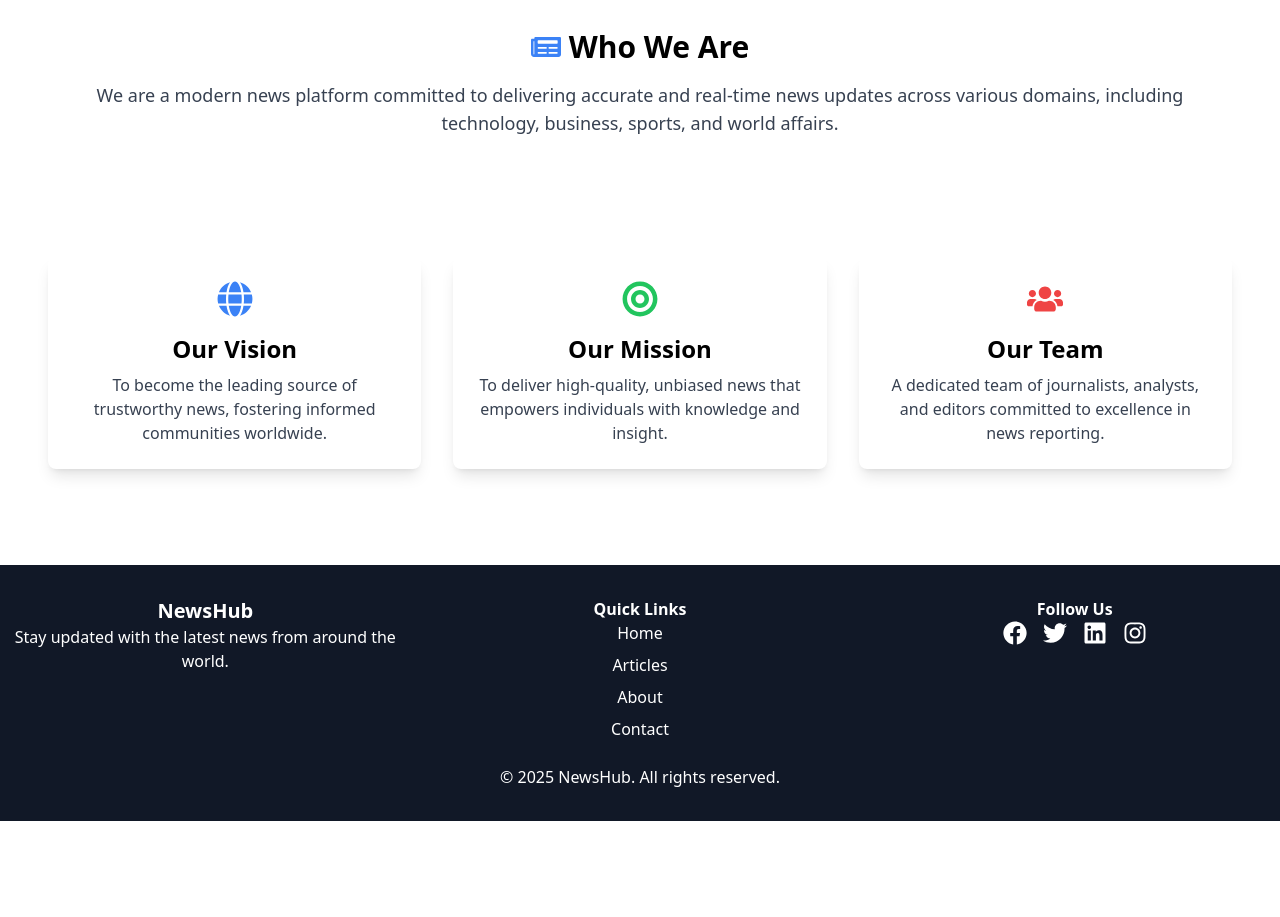
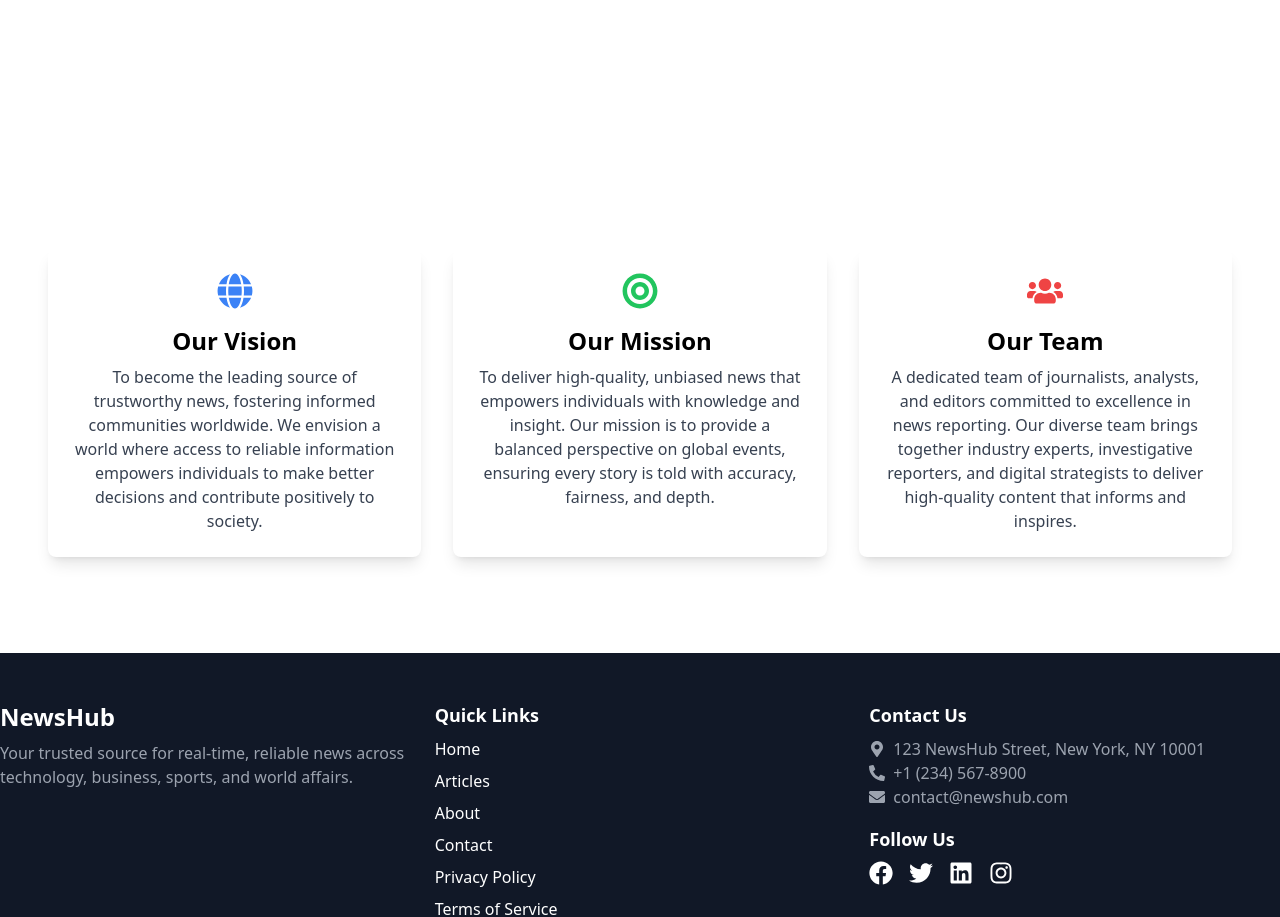
Before and after one commit to fabriceCODER/ukuri, a Next.js app in the folder frontend/: page /about in a window 1280 px wide. Shown: the part 419-1336 px from the top of the page. Before the commit the page ends 1240 px from the top, so only its background shows below. Built offline with nearby package versions, Linux system fonts and the light colour scheme.

Commit message:
fix: The empty src attribute error

```diff
--- a/frontend/app/about/page.tsx
+++ b/frontend/app/about/page.tsx
@@ -1,19 +1,18 @@
 import Layout from "@/components/layout/Layout";
-import Heading from "@/components/layout/Heading";
 import { FaGlobe, FaUsers, FaBullseye, FaNewspaper } from "react-icons/fa";
 
 export default function AboutPage() {
     return (
         <Layout>
-            <Heading title="About Us" subtitle="Learn more about our mission and vision." />
-
-            <section className="container mx-auto px-6 py-12 text-center">
+            <section className="container mx-auto my-32 px-6 py-12 text-center">
                 <h2 className="text-3xl font-bold mb-4 flex justify-center items-center gap-2">
                     <FaNewspaper className="text-blue-500" /> Who We Are
                 </h2>
                 <p className="text-lg text-gray-700 mb-6">
-                    We are a modern news platform committed to delivering accurate and real-time news updates
-                    across various domains, including technology, business, sports, and world affairs.
+                    We are a cutting-edge news platform dedicated to delivering accurate, real-time updates across a diverse range of industries, including technology, business, sports, and global affairs. With a commitment to journalistic integrity and innovation, we strive to keep our audience informed with reliable, insightful, and timely news that empowers decision-making in an ever-evolving world.
+                </p>
+                <p className="text-lg text-gray-700 mb-6">
+                    Our platform leverages advanced technology and data analytics to ensure our reporting is not only accurate but also relevant and engaging. We believe in the power of storytelling to shed light on critical issues, inspire action, and connect communities across the globe. By maintaining transparency and credibility, we uphold the highest standards of journalism in a rapidly changing media landscape.
                 </p>
             </section>
 
@@ -22,21 +21,21 @@ export default function AboutPage() {
                     <FaGlobe className="text-4xl text-blue-500 mx-auto mb-4" />
                     <h3 className="text-2xl font-semibold mb-2">Our Vision</h3>
                     <p className="text-gray-700">
-                        To become the leading source of trustworthy news, fostering informed communities worldwide.
+                        To become the leading source of trustworthy news, fostering informed communities worldwide. We envision a world where access to reliable information empowers individuals to make better decisions and contribute positively to society.
                     </p>
                 </div>
                 <div className="p-6 shadow-lg rounded-lg bg-white">
                     <FaBullseye className="text-4xl text-green-500 mx-auto mb-4" />
                     <h3 className="text-2xl font-semibold mb-2">Our Mission</h3>
                     <p className="text-gray-700">
-                        To deliver high-quality, unbiased news that empowers individuals with knowledge and insight.
+                        To deliver high-quality, unbiased news that empowers individuals with knowledge and insight. Our mission is to provide a balanced perspective on global events, ensuring every story is told with accuracy, fairness, and depth.
                     </p>
                 </div>
                 <div className="p-6 shadow-lg rounded-lg bg-white">
                     <FaUsers className="text-4xl text-red-500 mx-auto mb-4" />
                     <h3 className="text-2xl font-semibold mb-2">Our Team</h3>
                     <p className="text-gray-700">
-                        A dedicated team of journalists, analysts, and editors committed to excellence in news reporting.
+                        A dedicated team of journalists, analysts, and editors committed to excellence in news reporting. Our diverse team brings together industry experts, investigative reporters, and digital strategists to deliver high-quality content that informs and inspires.
                     </p>
                 </div>
             </section>
--- a/frontend/app/contact/page.tsx
+++ b/frontend/app/contact/page.tsx
@@ -1,13 +1,10 @@
 import Layout from "@/components/layout/Layout";
-import Heading from "@/components/layout/Heading";
 import { FaEnvelope, FaPhone, FaMapMarkerAlt } from "react-icons/fa";
 
 export default function ContactPage() {
     return (
         <Layout>
-            <Heading title="Contact Us" subtitle="Get in touch with us for inquiries or feedback." />
-
-            <section className="container mx-auto px-6 py-12 text-center">
+            <section className="container my-32 mx-auto px-6 py-12 text-center">
                 <h2 className="text-3xl font-bold mb-6">Send Us a Message</h2>
 
                 <form className="max-w-lg mx-auto bg-white p-6 rounded-lg shadow-md">
--- a/frontend/app/submit/page.tsx
+++ b/frontend/app/submit/page.tsx
@@ -0,0 +1,55 @@
+import Layout from "@/components/layout/Layout";
+import { FaFileAlt, FaTags, FaPen, FaImage, FaPaperPlane } from "react-icons/fa";
+
+export default function SubmitPage() {
+    return (
+        <Layout>
+            <section className="container mx-auto px-6 my-32 py-12 text-center">
+                <h2 className="text-3xl font-bold mb-6 flex justify-center items-center gap-2">
+                    <FaFileAlt className="text-blue-500" /> Submit Your Article
+                </h2>
+
+                <form className="max-w-lg mx-auto bg-white p-6 rounded-lg shadow-md text-left">
+                    <div className="mb-4">
+                        <label className="block text-gray-700 font-bold mb-2 flex items-center gap-2">
+                            <FaFileAlt className="text-blue-500" /> Title
+                        </label>
+                        <input type="text" className="w-full p-2 border rounded" placeholder="Enter article title" />
+                    </div>
+
+                    <div className="mb-4">
+                        <label className="block text-gray-700 font-bold mb-2 flex items-center gap-2">
+                            <FaTags className="text-green-500" /> Category
+                        </label>
+                        <select className="w-full p-2 border rounded">
+                            <option>World</option>
+                            <option>Technology</option>
+                            <option>Business</option>
+                            <option>Sports</option>
+                            <option>Politics</option>
+                            <option>Crypto</option>
+                        </select>
+                    </div>
+
+                    <div className="mb-4">
+                        <label className="block text-gray-700 font-bold mb-2 flex items-center gap-2">
+                            <FaPen className="text-red-500" /> Content
+                        </label>
+                        <textarea className="w-full p-2 border rounded" rows={5} placeholder="Write your article here..."></textarea>
+                    </div>
+
+                    <div className="mb-4">
+                        <label className="block text-gray-700 font-bold mb-2 flex items-center gap-2">
+                            <FaImage className="text-purple-500" /> Upload Image
+                        </label>
+                        <input type="file" className="w-full p-2 border rounded" />
+                    </div>
+
+                    <button className="w-full bg-blue-600 text-white p-2 rounded hover:bg-blue-700 flex items-center justify-center gap-2">
+                        <FaPaperPlane /> Submit Article
+                    </button>
+                </form>
+            </section>
+        </Layout>
+    );
+}
--- a/frontend/components/layout/Footer.tsx
+++ b/frontend/components/layout/Footer.tsx
@@ -1,36 +1,50 @@
 import Link from "next/link";
-import { FaFacebook, FaTwitter, FaLinkedin, FaInstagram } from "react-icons/fa";
+import { FaFacebook, FaTwitter, FaLinkedin, FaInstagram, FaEnvelope, FaPhoneAlt, FaMapMarkerAlt } from "react-icons/fa";
 
 const Footer = () => {
     return (
-        <footer className="bg-gray-900 py-8 mt-12 text-center text-white">
-            <div className="container mx-auto grid md:grid-cols-3 gap-6">
+        <footer className="bg-gray-900 py-12 mt-12 text-center text-white">
+            <div className="container mx-auto grid md:grid-cols-3 gap-6 text-left">
                 <div>
-                    <h2 className="text-xl font-bold">NewsHub</h2>
-                    <p>Stay updated with the latest news from around the world.</p>
+                    <h2 className="text-2xl font-bold">NewsHub</h2>
+                    <p className="mt-2 text-gray-400">
+                        Your trusted source for real-time, reliable news across technology, business, sports, and world affairs.
+                    </p>
                 </div>
 
                 <div>
-                    <h3 className="font-bold">Quick Links</h3>
-                    <ul className="space-y-2">
+                    <h3 className="font-bold text-lg">Quick Links</h3>
+                    <ul className="space-y-2 mt-2">
                         <li><Link href="/">Home</Link></li>
                         <li><Link href="/articles">Articles</Link></li>
                         <li><Link href="/about">About</Link></li>
                         <li><Link href="/contact">Contact</Link></li>
+                        <li><Link href="/privacy">Privacy Policy</Link></li>
+                        <li><Link href="/terms">Terms of Service</Link></li>
                     </ul>
                 </div>
 
                 <div>
-                    <h3 className="font-bold">Follow Us</h3>
-                    <div className="flex justify-center space-x-4">
-                        <FaFacebook size={24} href="https://www.facebook.com/NewsHub" />
-                        <FaTwitter size={24} href="https://www.x.com/NewsHub" />
-                        <FaLinkedin size={24} href="https://www.linkedin.com/NewsHub" />
-                        <FaInstagram size={24} href="https://www.facek.com/NewsHub" />
+                    <h3 className="font-bold text-lg">Contact Us</h3>
+                    <p className="mt-2 flex items-center gap-2 text-gray-400">
+                        <FaMapMarkerAlt /> 123 NewsHub Street, New York, NY 10001
+                    </p>
+                    <p className="flex items-center gap-2 text-gray-400">
+                        <FaPhoneAlt /> +1 (234) 567-8900
+                    </p>
+                    <p className="flex items-center gap-2 text-gray-400">
+                        <FaEnvelope /> contact@newshub.com
+                    </p>
+                    <h3 className="font-bold text-lg mt-4">Follow Us</h3>
+                    <div className="flex space-x-4 mt-2">
+                        <a href="https://www.facebook.com/NewsHub" target="_blank" rel="noopener noreferrer"><FaFacebook size={24} /></a>
+                        <a href="https://www.twitter.com/NewsHub" target="_blank" rel="noopener noreferrer"><FaTwitter size={24} /></a>
+                        <a href="https://www.linkedin.com/company/NewsHub" target="_blank" rel="noopener noreferrer"><FaLinkedin size={24} /></a>
+                        <a href="https://www.instagram.com/NewsHub" target="_blank" rel="noopener noreferrer"><FaInstagram size={24} /></a>
                     </div>
                 </div>
             </div>
-            <p className="mt-6">&copy; {new Date().getFullYear()} NewsHub. All rights reserved.</p>
+            <p className="mt-8 text-gray-500">&copy; {new Date().getFullYear()} NewsHub. All rights reserved.</p>
         </footer>
     );
 };
```
